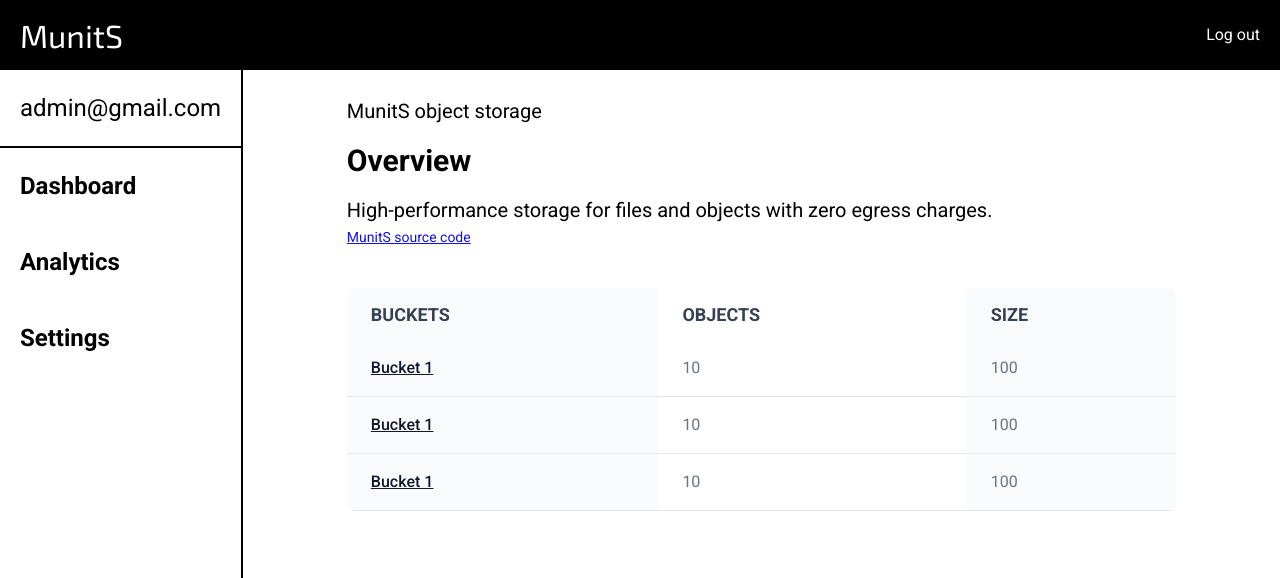
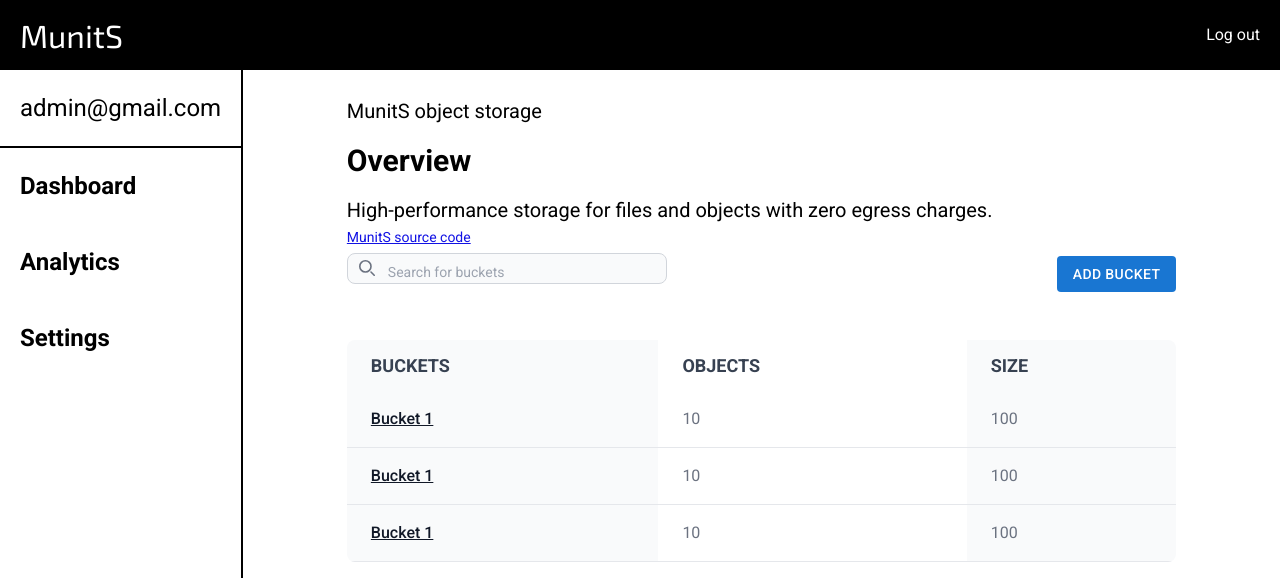
Before and after one commit to AndriiS1/munits-hub-client, a React (Create React App) app: page /home in a window 1280 px wide. Shown: the top 578 px of the page. Built offline with nearby package versions, Linux system fonts and the light colour scheme; no server answers.

Commit message:
feat: add "component", "page" semantic, bucket search input and "add bucket" button

```diff
--- a/src/Components/Home/home.component.tsx
+++ b/src/Components/Home/home.page.tsx
@@ -1,5 +1,7 @@
+import { Button } from "@mui/material";
 import { JSX, useState } from "react";
 import { BucketResponse } from "../../Services/Buckets/bucket.types";
+import SearchInput from "../SearchInput/searchInput.component";
 import "./home.style.css";
 
 export default function Home() {
@@ -83,6 +85,13 @@ export default function Home() {
               </a>
             </div>
 
+            <div className="buckets-options">
+              <SearchInput placeholder="Search for buckets" />
+              <Button variant="contained" disableElevation>
+                Add bucket
+              </Button>
+            </div>
+
             <div className="table-container">
               <table className="table">
                 <thead>
--- a/src/Components/Home/home.style.css
+++ b/src/Components/Home/home.style.css
@@ -132,3 +132,9 @@ tbody {
   font-family: "Exo 2", sans-serif;
   font-size: xx-large;
 }
+
+.buckets-options {
+  display: flex;
+  justify-content: space-between;
+  align-items: center;
+}
--- a/src/Components/LandingPage/landingPage.component.tsx
+++ b/src/Components/Landing/landing.page.tsx
@@ -1,5 +1,5 @@
 import { Link } from "react-router-dom";
-import "./landingPage.style.css";
+import "./landing.style.css";
 
 export default function LandingPage() {
   return (
--- /dev/null
+++ b/src/Components/SearchInput/searchInput.component.tsx
@@ -0,0 +1,38 @@
+import "./searchInput.style.css";
+
+export default function SearchInput(props: { placeholder: string }) {
+  return (
+    <div className="search-container">
+      <div className="search-box">
+        <label htmlFor="table-search" className="sr-only">
+          {props.placeholder}
+        </label>
+        <div className="input-wrapper">
+          <div className="search-icon">
+            <svg
+              className="icon"
+              aria-hidden="true"
+              xmlns="http://www.w3.org/2000/svg"
+              fill="none"
+              viewBox="0 0 20 20"
+            >
+              <path
+                stroke="currentColor"
+                stroke-linecap="round"
+                stroke-linejoin="round"
+                stroke-width="2"
+                d="m19 19-4-4m0-7A7 7 0 1 1 1 8a7 7 0 0 1 14 0Z"
+              />
+            </svg>
+          </div>
+          <input
+            type="text"
+            id="table-search"
+            className="search-input"
+            placeholder={props.placeholder}
+          />
+        </div>
+      </div>
+    </div>
+  );
+}
--- /dev/null
+++ b/src/Components/SearchInput/searchInput.style.css
@@ -0,0 +1,79 @@
+/* Basic styles for the container */
+.search-container {
+  padding-bottom: 1rem;
+  background-color: white;
+}
+
+.search-container.dark-mode {
+  background-color: #1a202c; /* Dark mode background */
+}
+
+/* Styling for the search box */
+.search-box {
+  position: relative;
+  margin-top: 0.25rem;
+}
+
+.search-box .sr-only {
+  position: absolute;
+  width: 0;
+  height: 0;
+  margin: -1px;
+  padding: 0;
+  border: 0;
+  clip: rect(0, 0, 0, 0);
+  overflow: hidden;
+}
+
+/* Input wrapper for positioning */
+.input-wrapper {
+  position: relative;
+}
+
+/* Positioning and styling for the icon */
+.search-icon {
+  position: absolute;
+  top: 50%;
+  left: 0.75rem; /* Adjust for padding */
+  transform: translateY(-50%);
+  pointer-events: none;
+}
+
+.search-icon .icon {
+  width: 1rem;
+  height: 1rem;
+  color: #6b7280; /* Gray color */
+}
+
+.search-box.dark-mode .search-icon .icon {
+  color: #e5e7eb; /* Dark mode icon color */
+}
+
+/* Search input styling */
+.search-input {
+  padding-top: 0.5rem;
+  padding-left: 2.5rem; /* Adjust for the icon */
+  font-size: 0.875rem;
+  color: #111827; /* Text color */
+  border: 1px solid #d1d5db; /* Border color */
+  border-radius: 0.5rem;
+  width: 20rem; /* Adjust the width */
+  background-color: #f9fafb; /* Light background */
+  transition: all 0.2s ease;
+}
+
+.search-input:focus {
+  outline: 2px solid #3b82f6; /* Blue border on focus */
+  border-color: #3b82f6;
+}
+
+.search-input.dark-mode {
+  background-color: #374151; /* Dark mode background */
+  border-color: #4b5563; /* Dark mode border */
+  color: white;
+}
+
+.search-input.dark-mode:focus {
+  outline: 2px solid #3b82f6;
+  border-color: #3b82f6;
+}
```
Also changed, not shown: src/index.tsx (+4 -4 lines), src/Components/Landing/landing.style.css (renamed from src/Components/LandingPage/landingPage.style.css), src/Components/Login/login.page.tsx (renamed from src/Components/Login/login.component.tsx), src/Components/SignUp/signUp.page.tsx (renamed from src/Components/SignUp/signUp.component.tsx).
